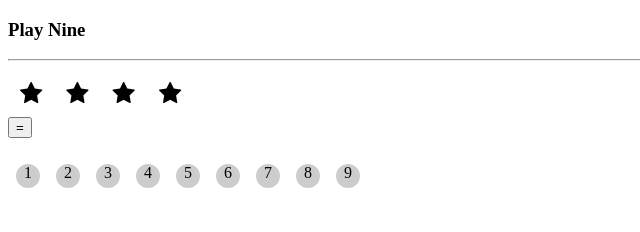
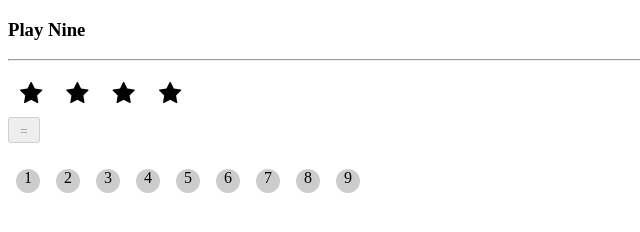
Before and after one commit to edwinchen85/play_nine_game_in_react, a React app: page / in a window 1280 px wide. Shown: the full height of the page, 0-640 px from the left. Built offline with nearby package versions, Linux system fonts and the light colour scheme; some packages are replaced by stand-ins of ours.

Commit message:
Enhance button UI

```diff
--- a/src/js/App.js
+++ b/src/js/App.js
@@ -18,7 +18,7 @@
 const Button = (props) => {
   return (
     <div className="col-sm-2">
-      <button>=</button>
+      <button className="btn-equal" disabled={props.selectedNumbers.length === 0}>=</button>
     </div>
   );
 }
@@ -87,7 +87,7 @@
         <hr />
         <div className="row">
           <Stars numberOfStars={numberOfStars} />
-          <Button />
+          <Button selectedNumbers={selectedNumbers} />
           <Answer
             selectedNumbers={selectedNumbers}
             unselectNumber={this.unselectNumber}
--- a/src/scss/app.scss
+++ b/src/scss/app.scss
@@ -25,3 +25,7 @@
   color: #99bb99;
   cursor: not-allowed;
 }
+
+.btn-equal {
+  padding: .25em .75em;
+}
```
